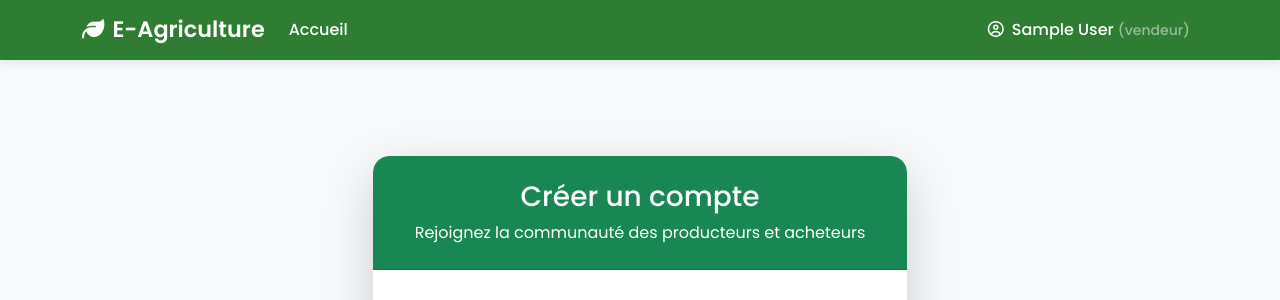
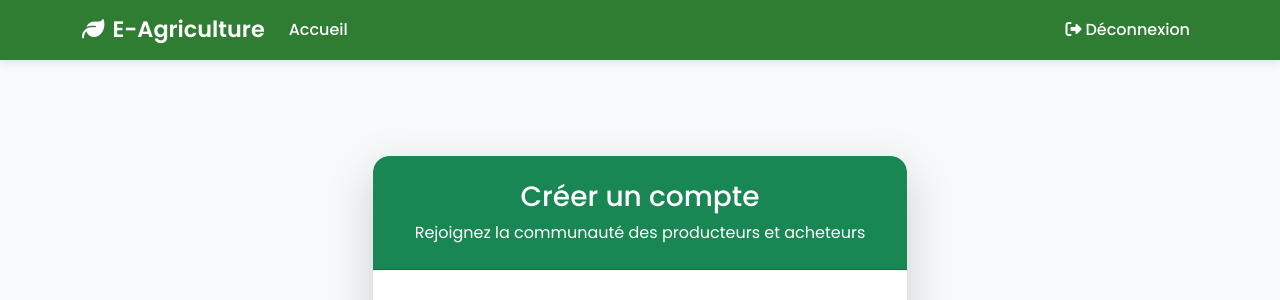
Before and after one commit to Rosvel4044/e_agri, a Django app: page /agri_market/inscription/ in a window 1280 px wide. Shown: the top 300 px of the page. Run offline with Django 5.2, Linux system fonts and the light colour scheme; a user stored in the database is signed in; tables that the repository leaves empty hold one stand-in row (values such as "Sample post").

Commit message:
Update base.html

```diff
--- a/agri_market/templates/base.html
+++ b/agri_market/templates/base.html
@@ -90,53 +90,45 @@
     <!-- Navbar corrigée -->
 <nav class="navbar navbar-expand-lg navbar-dark">
     <div class="container">
-            <!-- Logo / Brand -->
+        <!-- Logo -->
         <a class="navbar-brand" href="{% url 'agri_market:accueil' %}">
             <i class="fas fa-leaf me-2"></i>E-Agriculture
         </a>
 
-            <button class="navbar-toggler" type="button" data-bs-toggle="collapse" data-bs-target="#navbarContent" aria-controls="navbarContent" aria-expanded="false" aria-label="Toggle navigation">
+        <button class="navbar-toggler" type="button" data-bs-toggle="collapse"
+                data-bs-target="#navbarContent" aria-controls="navbarContent"
+                aria-expanded="false" aria-label="Toggle navigation">
             <span class="navbar-toggler-icon"></span>
         </button>
 
         <div class="collapse navbar-collapse" id="navbarContent">
-                <ul class="navbar-nav me-auto mb-2 mb-lg-0">
+            <!-- Liens à gauche -->
+            <ul class="navbar-nav me-auto">
                 <li class="nav-item">
-                        <a class="nav-link" href="{% url 'agri_market:accueil' %}">Accueil</a>
+                    <a class="nav-link" href="{% url 'agri_market:accueil' %}">
+                        Accueil
+                    </a>
                 </li>
-                    <!-- <li class="nav-item">
-                        <a class="nav-link" href="{% url 'liste_produits' %}">Produits</a>
-                    </li> -->
-                    {% if user.is_authenticated and user.role == 'VENDEUR' %}
-                    <!-- <li class="nav-item">
-                        <a class="nav-link" href="{% url 'mes_produits' %}">Mes produits</a>
-                    </li> -->
-                    {% endif %}
             </ul>
 
+            <!-- Liens à droite -->
             <ul class="navbar-nav ms-auto">
                 {% if user.is_authenticated %}
                     <li class="nav-item">
-                            <span class="nav-link">
-                                <i class="far fa-user-circle me-1"></i>
-                                {{ user.get_full_name|default:user.username }}
-                                <small class="text-white-50">({{ user.role|lower }})</small>
-                            </span>
-                        </li>
-                        <!-- <li class="nav-item">
-                            <a class="nav-link" href="{% url 'deconnexion' %}">
+                        <a class="nav-link" href="{% url 'agri_market:deconnexion' %}">
                             <i class="fas fa-sign-out-alt me-1"></i>Déconnexion
                         </a>
-                        </li> -->
+                    </li>
                 {% else %}
                     <li class="nav-item">
-                            <a class="nav-link" href="{% url 'connexion' %}">
+                        <a class="nav-link" href="{% url 'agri_market:connexion' %}">
                             <i class="fas fa-sign-in-alt me-1"></i>Connexion
                         </a>
                     </li>
                     <li class="nav-item">
-                            <a class="nav-link btn btn-outline-light ms-2 px-3" href="{% url 'inscription' %}">
-                                S'inscrire
+                        <a class="nav-link btn btn-outline-light ms-2 px-3"
+                           href="{% url 'agri_market:inscription' %}">
+                            Inscription
                         </a>
                     </li>
                 {% endif %}
@@ -144,6 +136,7 @@
         </div>
     </div>
 </nav>
+
 
     <!-- Main Content -->
     <main class="flex-grow-1">
```
Lines whose indentation alone changed are shown as unchanged.
